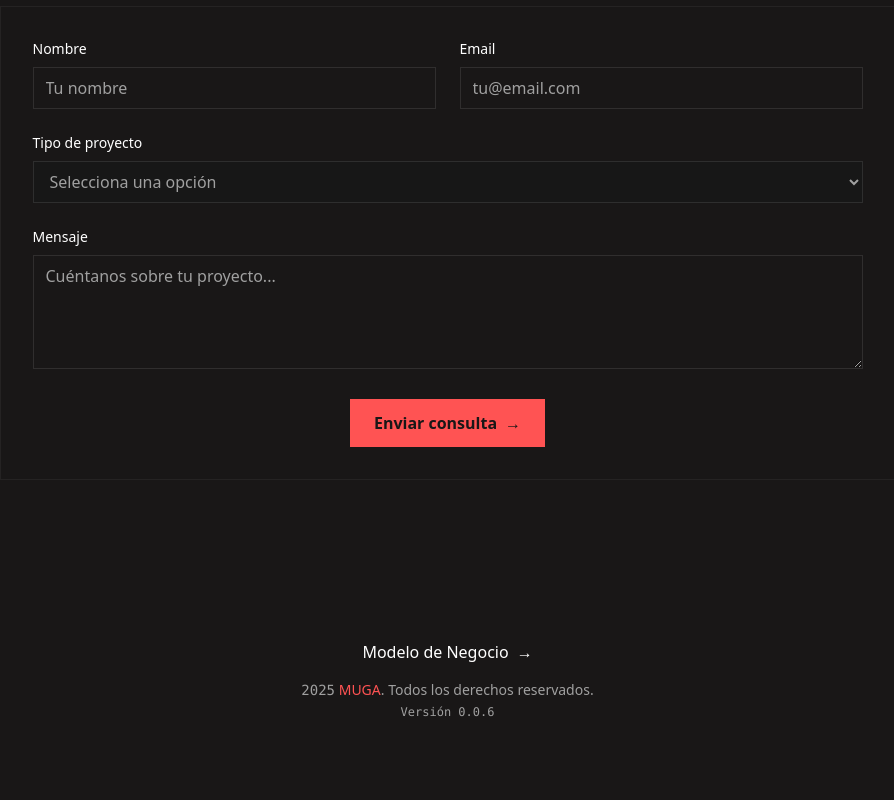
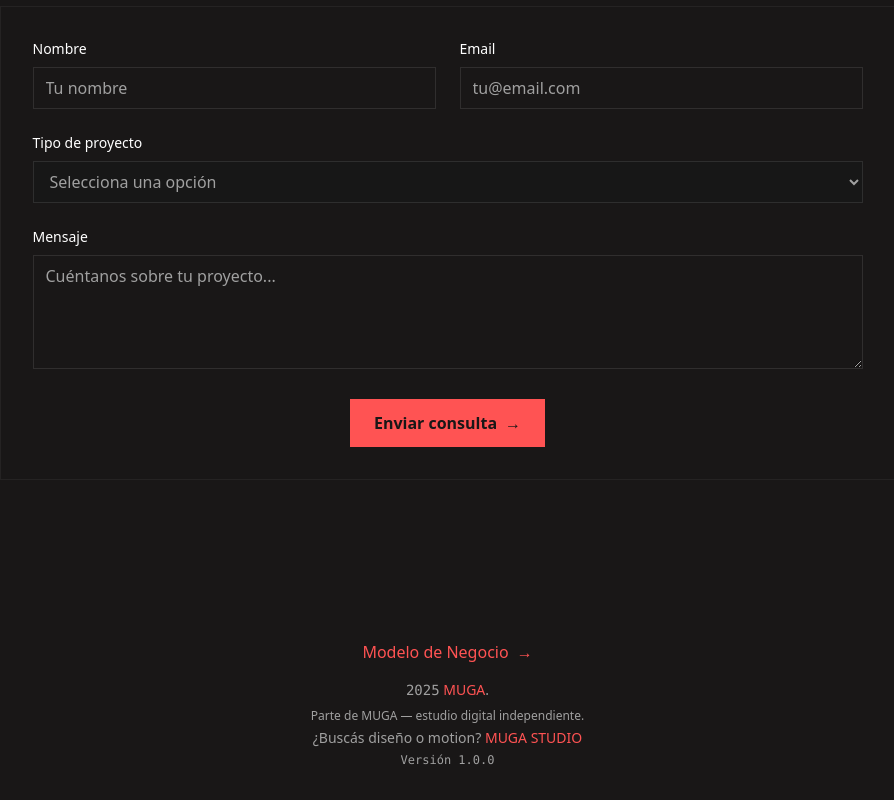
Before and after one commit to GRAMAPHENIA/muga-astro, an Astro site: page / in a window 1280 px wide. Shown: the part 1934-2734 px from the top of the page, without its empty margins (185-1079 px from the left). Before the commit the page ends 2686 px from the top, so only its background shows below. Built offline with nearby package versions, Linux system fonts and the light colour scheme; Astro itself is replaced by a stand-in of ours.

Commit message:
feat: agregar señalización institucional mínima al footer
- Agregar frase ancla "Parte de MUGA — estudio digital independiente."
- Agregar cross-link discreto "¿Buscás diseño o motion? → MUGA Studio" enlazando a https://muga.studio

```diff
--- a/src/components/ui/Footer/Footer.astro
+++ b/src/components/ui/Footer/Footer.astro
@@ -10,12 +10,23 @@ export interface Props {}
       <ArrowLink
         href="/modelo-negocio"
         text="Modelo de Negocio"
-        textColor="text-white"
+        textColor="text-accent hover:text-blue-500"
       />
     </div>
     <div class="mt-4 text-center text-sm text-muga-neutral">
-      <p> <span class="font-mono">{new Date().getFullYear()}</span>  <span class="font-medium text-accent">MUGA</span>. Todos los derechos reservados.</p>
-      <p class="mt-1 text-xs text-graylight font-mono">Versión 0.0.6</p>
+      <p>
+        <span class="font-mono">{new Date().getFullYear()}</span>
+        <span class="font-medium text-accent">MUGA</span>.
+      </p>
+      <p class="mt-2 text-xs text-muga-neutral font-light">
+        Parte de MUGA — estudio digital independiente.
+      </p>
+      <p class="mt-1 text-sm text-muga-neutral">
+        ¿Buscás diseño o motion? <a
+          href="https://muga.studio"
+          class="text-accent hover:text-blue-500 transition-colors">MUGA STUDIO</a>
+      </p>
+      <p class="mt-1 text-xs text-graylight font-mono">Versión 1.0.0</p>
     </div>
   </div>
 </footer>
```
